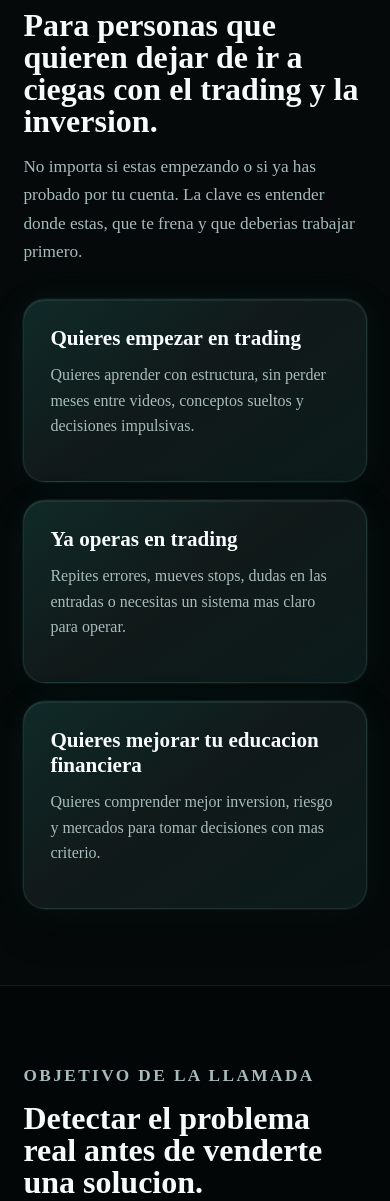
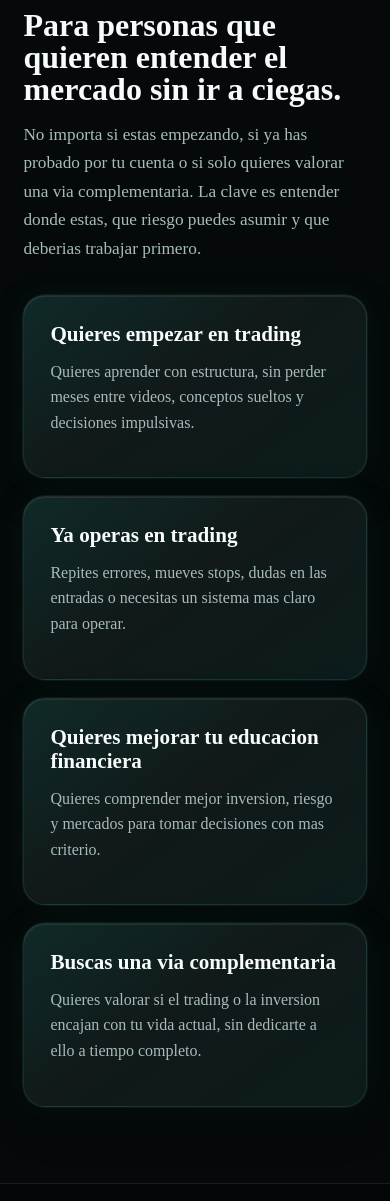
Before and after one commit to cristianzafra924-source/crz-trader-landing, a plain HTML site: page index.html in a window 390 px wide. Shown: the part 2293-3494 px from the top of the page. Drawn offline with Linux system fonts and the light colour scheme.

Commit message:
Add complementary path audience card

```diff
--- a/index.html
+++ b/index.html
@@ -75,10 +75,10 @@
     <section class="section split" id="para-quien">
       <div class="section-head">
         <p class="eyebrow">Para quien es</p>
-        <h2>Para personas que quieren dejar de ir a ciegas con el trading y la inversion.</h2>
+        <h2>Para personas que quieren entender el mercado sin ir a ciegas.</h2>
         <p>
-          No importa si estas empezando o si ya has probado por tu cuenta. La clave es entender donde estas,
-          que te frena y que deberias trabajar primero.
+          No importa si estas empezando, si ya has probado por tu cuenta o si solo quieres valorar una via
+          complementaria. La clave es entender donde estas, que riesgo puedes asumir y que deberias trabajar primero.
         </p>
       </div>
       <div class="cards">
@@ -93,6 +93,10 @@
         <article>
           <h3>Quieres mejorar tu educacion financiera</h3>
           <p>Quieres comprender mejor inversion, riesgo y mercados para tomar decisiones con mas criterio.</p>
+        </article>
+        <article>
+          <h3>Buscas una via complementaria</h3>
+          <p>Quieres valorar si el trading o la inversion encajan con tu vida actual, sin dedicarte a ello a tiempo completo.</p>
         </article>
       </div>
     </section>
--- a/styles.css
+++ b/styles.css
@@ -336,7 +336,7 @@ h3 {
 
 .cards {
   display: grid;
-  grid-template-columns: repeat(3, minmax(0, 1fr));
+  grid-template-columns: repeat(4, minmax(0, 1fr));
   gap: 18px;
 }
 
@@ -430,6 +430,10 @@ h3 {
     grid-template-columns: 1fr;
   }
 
+  .cards {
+    grid-template-columns: repeat(2, minmax(0, 1fr));
+  }
+
   .hero {
     min-height: 0;
   }
@@ -443,6 +447,10 @@ h3 {
 
   .hero-metrics div {
     width: 100%;
+  }
+
+  .cards {
+    grid-template-columns: 1fr;
   }
 
   .mentor-photo {
```
